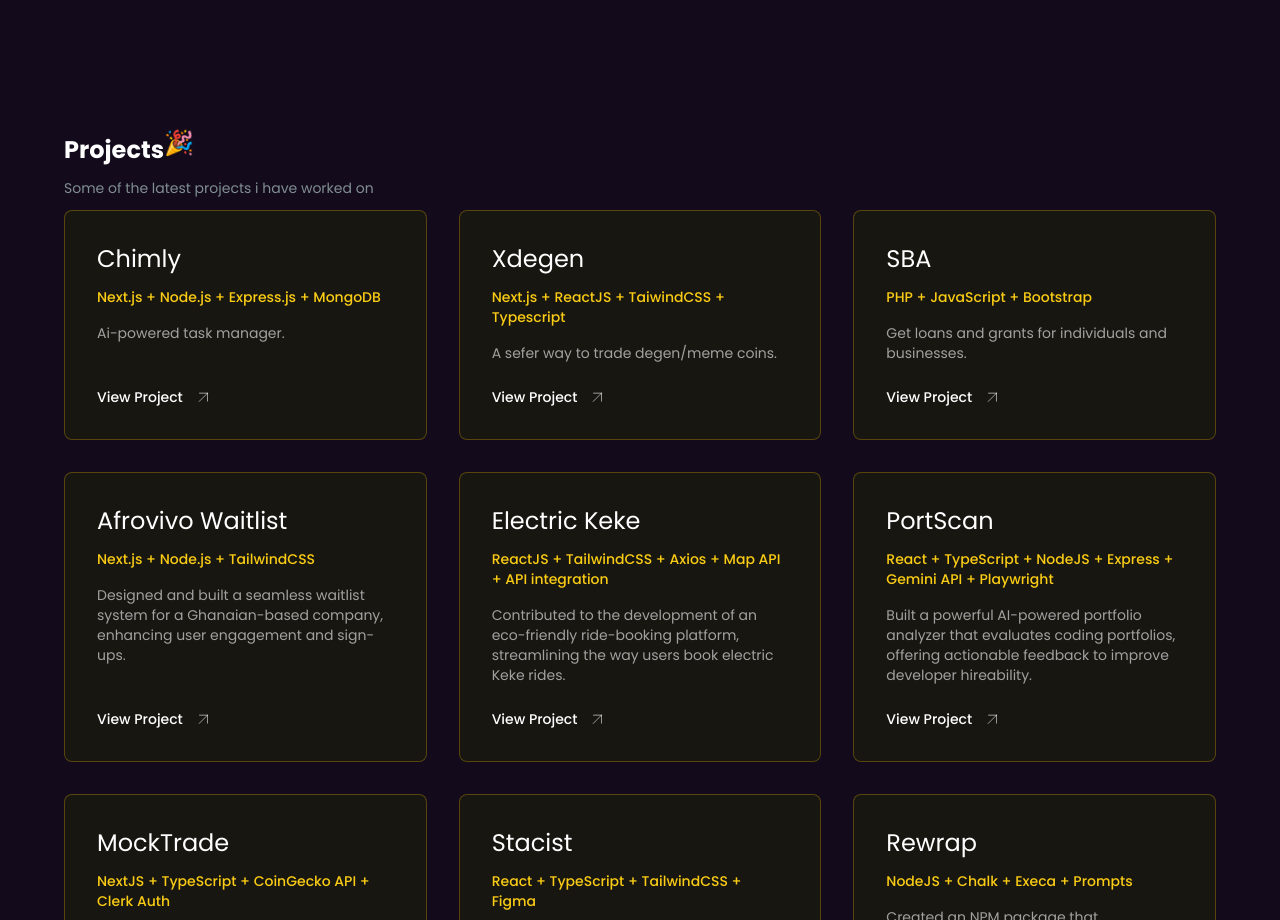
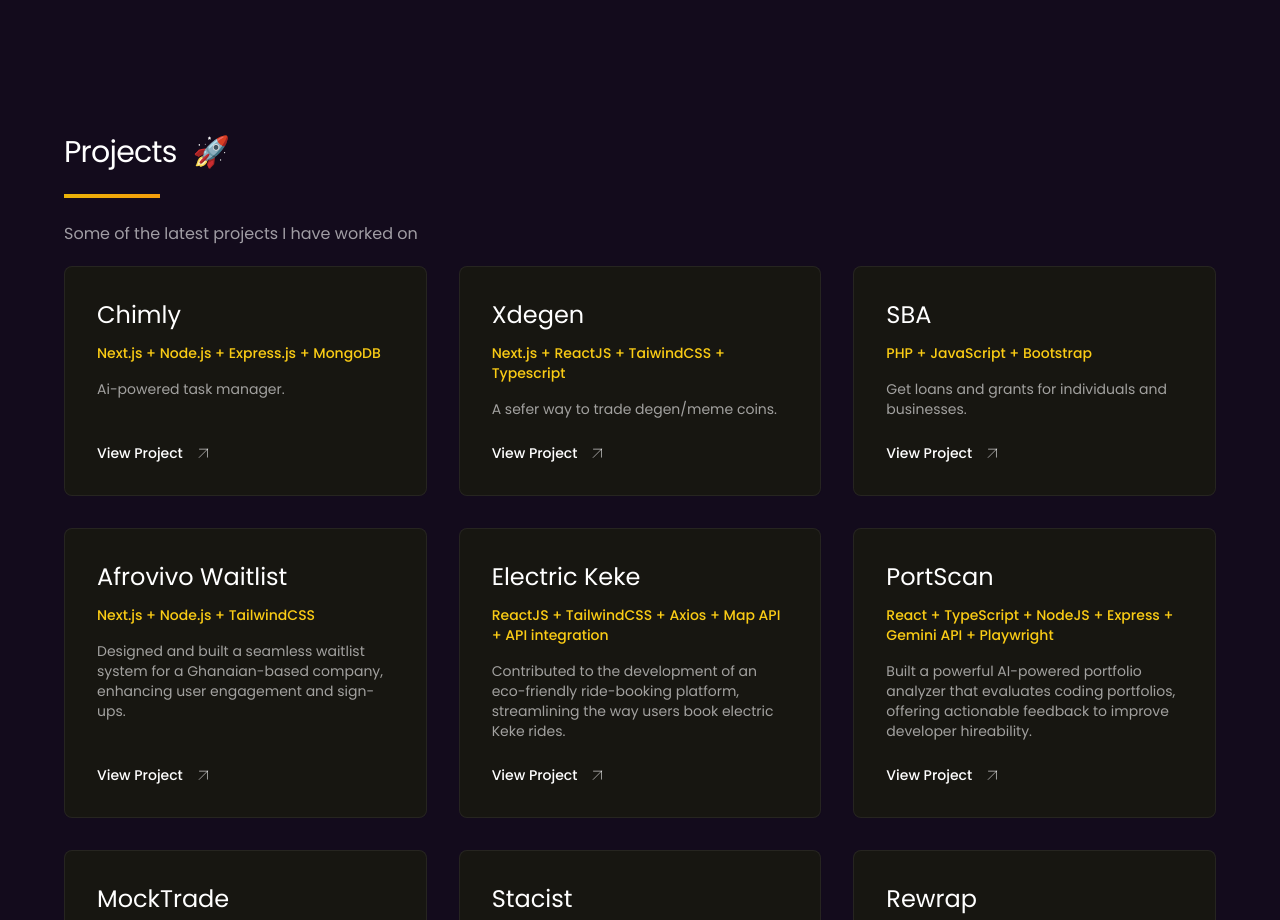
Before and after one commit to heyrapto/portfolio-, a React (Vite) app: page / in a window 1280 px wide. Shown: the part 1880-2800 px from the top of the page. Built offline with nearby package versions, Linux system fonts and the light colour scheme; a web font is replaced by a local one.

Commit message:
Update RecentWorks.tsx

```diff
--- a/src/pages/RecentWorks.tsx
+++ b/src/pages/RecentWorks.tsx
@@ -8,13 +8,21 @@ const RecentWorks = () => {
       <div className="absolute inset-0 bg-gradient-to-b from-[#130b1c] to-transparent opacity-40" />
 
       <div className="max-w-7xl mx-auto relative">
-        <h2 className="text-2xl font-bold">
-          Projects
-          <span className="inline-block animate-bounce">🎉</span>
-        </h2>
-        <p className="text-sm text-[#808e91] my-3">
-          Some of the latest projects i have worked on
-        </p>
+        <motion.div
+          initial={{ opacity: 0, y: -20 }}
+          whileInView={{ opacity: 1, y: 0 }}
+          viewport={{ once: true }}
+          className="text-left mb-5"
+        >
+          <h2 className="text-2xl md:text-3xl font-clashbold text-white mb-6 tracking-tight">
+            Projects
+            <span className="inline-block ml-4 transform hover:scale-110 transition-transform">🚀</span>
+          </h2>
+          <div className="h-1 w-24 bg-gradient-to-r from-yellow-500 to-amber-500 mb-6" />
+          <p className="text-[#FFFFFF99] text-base md:text-l ">
+            Some of the latest projects I have worked on
+          </p>
+        </motion.div>
 
         <div className="grid grid-cols-1 md:grid-cols-2 lg:grid-cols-3 gap-8">
           {projects.map((project, index) => (
@@ -24,10 +32,9 @@ const RecentWorks = () => {
               whileInView={{ opacity: 1, y: 0 }}
               viewport={{ once: true }}
               transition={{ duration: 0.6, delay: index * 0.1 }}
-              className="group relative bg-[#1a1a10]/80 backdrop-blur-lg rounded-lg overflow-hidden border border-yellow-500/30"
+              className="group relative bg-[#1a1a10]/80 backdrop-blur-lg rounded-lg overflow-hidden border border-[#ffffff10]"
             >
-              {/* Light yellow gradient hover effect */}
-              <div className="absolute inset-0 bg-gradient-to-br from-yellow-500/10 to-yellow-300/10 opacity-0 group-hover:opacity-100 transition-opacity duration-500" />
+              <div className="absolute inset-0 bg-gradient-to-br from-yellow-500/10 to-amber-500/10 opacity-0 group-hover:opacity-100 transition-opacity duration-500" />
 
               <div className="relative p-8 flex flex-col h-full">
                 <h3 className="text-white text-2xl font-clashbold mb-3">
@@ -48,15 +55,14 @@ const RecentWorks = () => {
                 >
                   <motion.div
                     whileHover={{ x: 5 }}
-                    className="flex items-center space-x-3 text-white hover:text-yellow-400 transition-colors"
+                    className="flex items-center space-x-3 text-white hover:text-yellow-300 transition-colors"
                   >
                     <span className="text-sm font-medium">View Project</span>
                     <Arrow className="w-4 h-4 transform group-hover/link:translate-x-1 transition-transform" />
                   </motion.div>
                 </a>
 
-                {/* Yellow hover effect */}
-                <div className="h-[2px] w-full bg-gradient-to-r from-yellow-500/50 to-yellow-300/50 transform scale-x-0 group-hover:scale-x-100 transition-transform duration-500 absolute bottom-0 left-0" />
+                <div className="h-[2px] w-full bg-gradient-to-r from-yellow-500/50 to-amber-500/50 transform scale-x-0 group-hover:scale-x-100 transition-transform duration-500 absolute bottom-0 left-0" />
               </div>
             </motion.div>
           ))}
```
